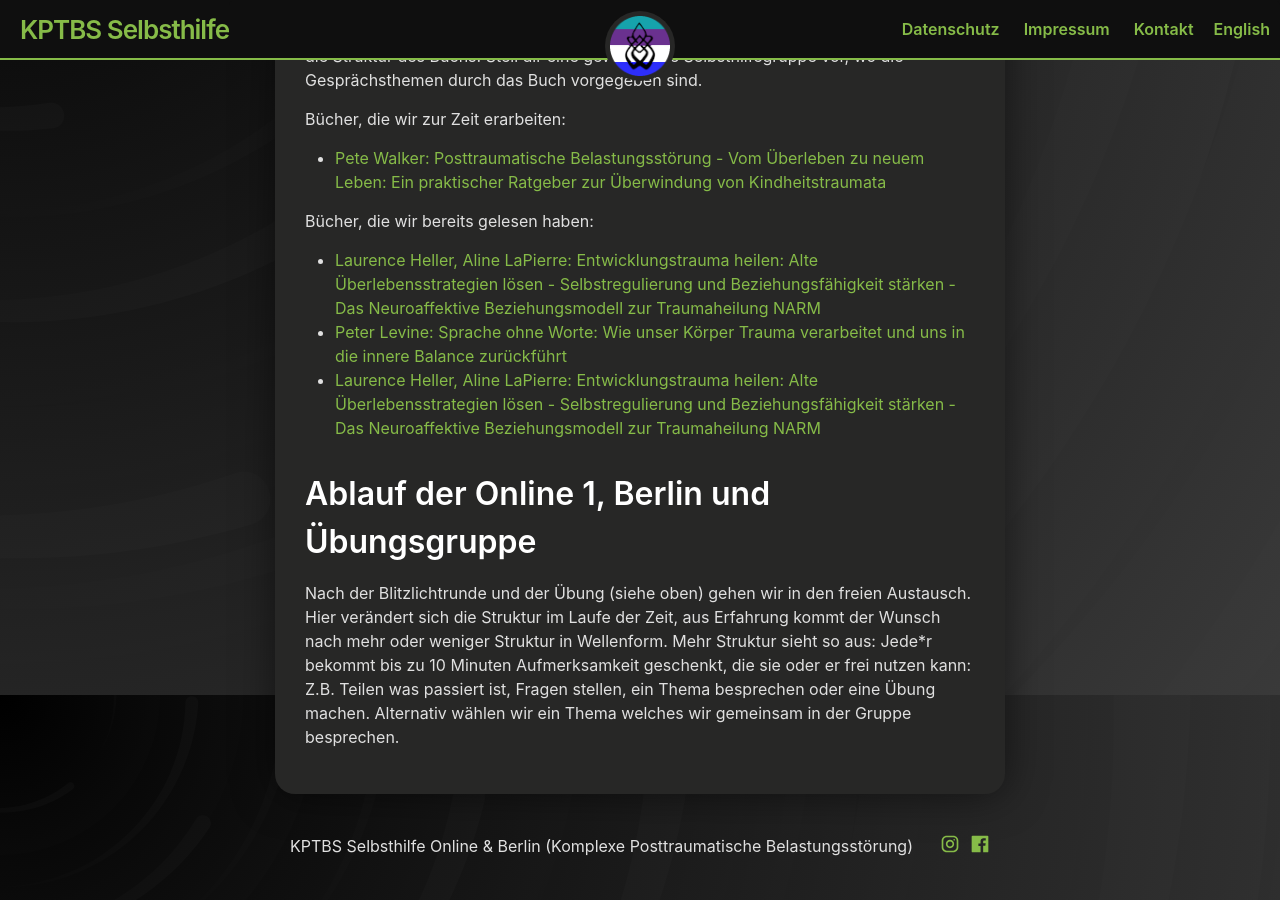
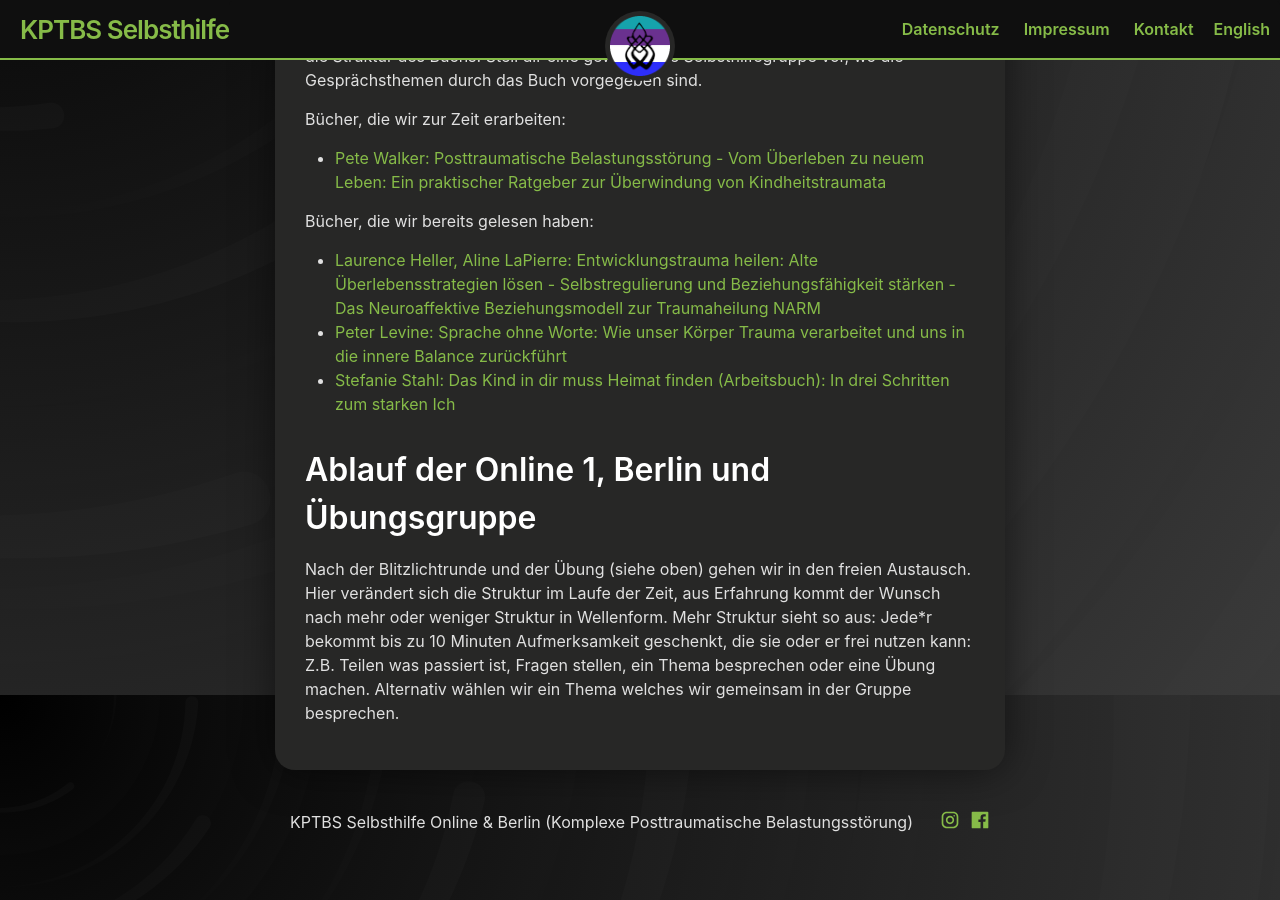
Before and after one commit to 3xz/k-ptbs, a Jekyll site: the page built from _posts/2023-07-12-ablauf.md, in a window 1280 px wide and 900 px high, scrolled down 1225 px. Built offline with Jekyll 4.4.1, drawn with Linux system fonts in a browser that asks for light colours.

Commit message:
Update 2023-07-12-ablauf.md

```diff
--- a/_posts/2023-07-12-ablauf.md
+++ b/_posts/2023-07-12-ablauf.md
@@ -27,7 +27,7 @@ Bücher, die wir bereits gelesen haben:
 
 - [Laurence Heller, Aline LaPierre: Entwicklungstrauma heilen: Alte Überlebensstrategien lösen - Selbstregulierung und Beziehungsfähigkeit stärken - Das Neuroaffektive Beziehungsmodell zur Traumaheilung NARM](https://www.amazon.de/dp/3466309220/)
 - [Peter Levine: Sprache ohne Worte: Wie unser Körper Trauma verarbeitet und uns in die innere Balance zurückführt](https://www.amazon.de/dp/3466309182/)
-- [Laurence Heller, Aline LaPierre: Entwicklungstrauma heilen: Alte Überlebensstrategien lösen - Selbstregulierung und Beziehungsfähigkeit stärken - Das Neuroaffektive Beziehungsmodell zur Traumaheilung NARM](https://www.amazon.de/dp/3466309220/)
+- [Stefanie Stahl: Das Kind in dir muss Heimat finden (Arbeitsbuch): In drei Schritten zum starken Ich](https://www.amazon.de/Das-Kind-muss-Heimat-finden/dp/3424631434)
 
 ## Ablauf der Online 1, Berlin und Übungsgruppe
 Nach der Blitzlichtrunde und der Übung (siehe oben) gehen wir in den freien Austausch. Hier verändert sich die Struktur im Laufe der Zeit, aus Erfahrung kommt der Wunsch nach mehr oder weniger Struktur in Wellenform.
```
